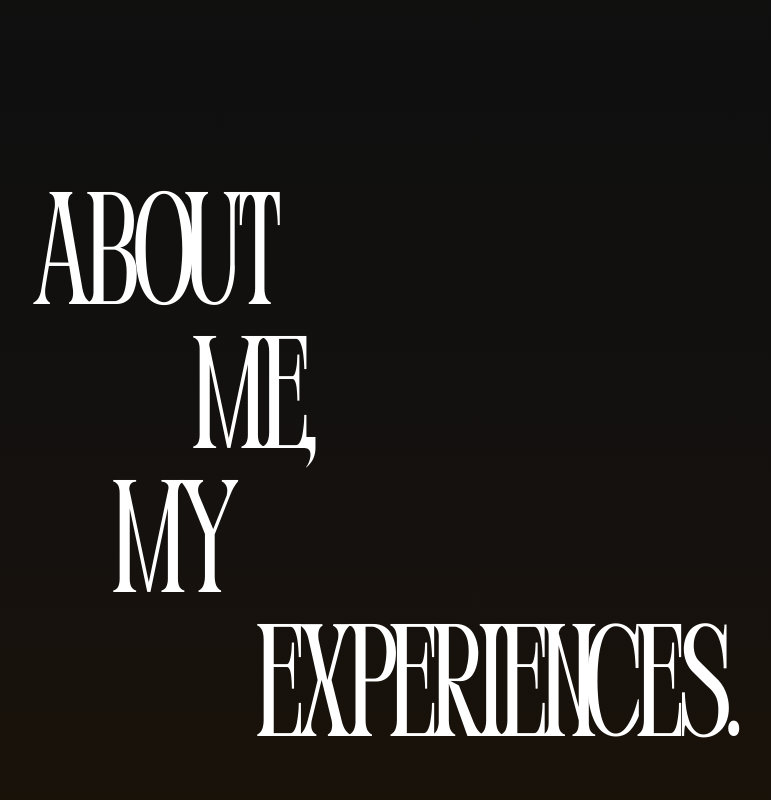
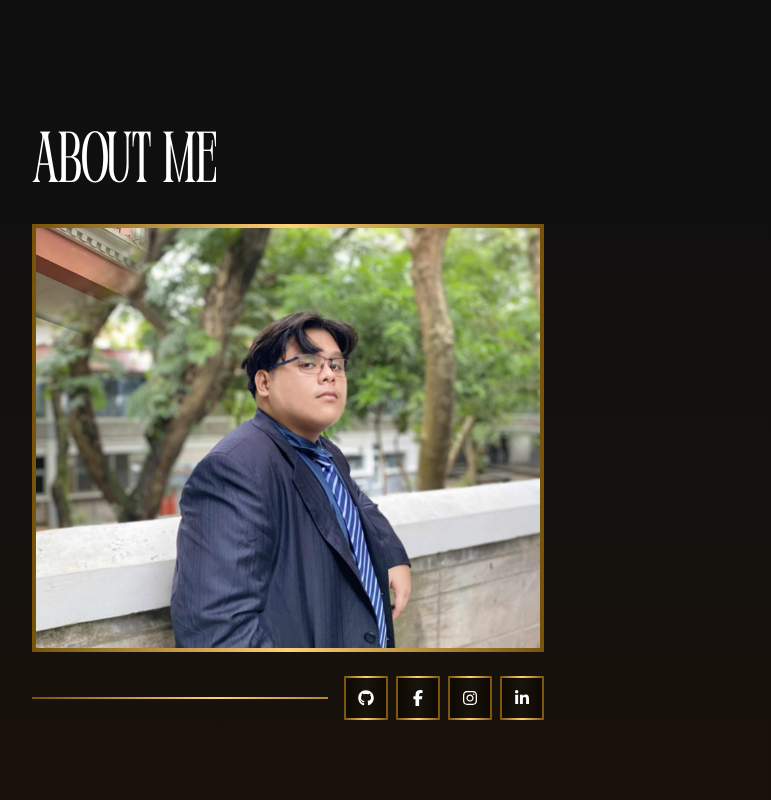
Before and after one commit to Siegenetics404/my-portfolio, a React (Vite) app: page / in a window 1280 px wide. Shown: the part 1520-2320 px from the top of the page, without its empty margins (32-803 px from the left). Built offline with nearby package versions, Linux system fonts and the light colour scheme; a web font is replaced by a local one.

Commit message:
change about design

```diff
--- a/src/App.jsx
+++ b/src/App.jsx
@@ -39,6 +39,7 @@ export class App extends Component {
           </Suspense>
           <Featured/>
           <AboutMe/>
+          <Featured/>
         </div>
       </>
     );
--- a/src/pages/AboutMe.jsx
+++ b/src/pages/AboutMe.jsx
@@ -1,21 +1,123 @@
-import React from 'react';
+import React, { useRef, useEffect } from 'react';
+import { FaFacebookF, FaInstagram, FaLinkedinIn, FaGithub } from 'react-icons/fa6';
+import profile from '../assets/images/about/profile.jpg';
+import profileHover from '../assets/images/about/profile-hover.jpg';
 
 export default function AboutMe() {
+    const containerRef = useRef(null);
+    const maskRef = useRef(null);
+
+    const mouse = useRef({ x: 0, y: 0 });
+    const trail = useRef(Array.from({ length: 10 }, () => ({ x: 0, y: 0 })));
+
+    useEffect(() => {
+        const move = (e) => {
+            const rect = containerRef.current?.getBoundingClientRect();
+            if (!rect) return;
+            mouse.current.x = e.clientX - rect.left;
+            mouse.current.y = e.clientY - rect.top;
+        };
+
+        window.addEventListener('mousemove', move);
+
+        const animate = () => {
+            const speed = 0.15;
+            trail.current.forEach((point, i) => {
+                const target = i === 0 ? mouse.current : trail.current[i - 1];
+                point.x += (target.x - point.x) * speed;
+                point.y += (target.y - point.y) * speed;
+            });
+
+            if (maskRef.current) {
+                const gradients = trail.current
+                    .map((p, i) => {
+                        const size = 180 - i * 15;
+                        const opacity = 1 - i * 0.1;
+                        return `radial-gradient(circle ${size}px at ${p.x}px ${p.y}px,
+                            rgba(255,255,255,${opacity}) 20%,
+                            rgba(255,255,255,${opacity * 0.6}) 40%,
+                            transparent 70%)`;
+                    })
+                    .join(',');
+
+                maskRef.current.style.maskImage = gradients;
+                maskRef.current.style.webkitMaskImage = gradients;
+            }
+
+            requestAnimationFrame(animate);
+        };
+
+        animate();
+
+        return () => window.removeEventListener('mousemove', move);
+    }, []);
+
+    const borderGradient = `
+        bg-[linear-gradient(to_right,#77530a,#ffd277,#77530a,#77530a,#ffd277,#77530a)]
+        bg-[length:250%] bg-left hover:bg-right transition-all duration-1000
+    `;
+
+    const socialLinks = [
+        { href: "https://github.com/Siegenetics404", icon: <FaGithub size={16} /> },
+        { href: "https://www.facebook.com/cjfranco4", icon: <FaFacebookF size={16} /> },
+        { href: "https://www.instagram.com/si_jiiii/", icon: <FaInstagram size={16} /> },
+        { href: "https://www.linkedin.com/in/cj-franco-758683237/", icon: <FaLinkedinIn size={16} /> },
+    ];
+
     return (
-        <section className="font-body bg-gradient-to-b from-[#0f0f0f] via-[#14110f] to-[#1a1208] min-h-screen flex flex-col md:flex-row">
+        <section className="font-body bg-gradient-to-b from-[#0f0f0f] via-[#14110f] to-[#1a1208] flex flex-col md:flex-row min-h-screen">
 
-            <div className="flex-1 flex flex-col justify-center px-6 md:px-16">
-
-                <h1 className="text-[4rem] sm:text-[6rem] md:text-[8rem] lg:text-[10rem] font-display font-extrabold text-white tracking-tight leading-[0.9] text-center md:text-left">
-
-                    <span className="inline md:block md:ml-0">About</span>{' '}
-                    <span className="inline md:block md:ml-24 lg:ml-40">Me,</span>{' '}
-
-                    <span className="inline md:block md:ml-12 lg:ml-20">My</span>{' '}
-                    <span className="inline md:block md:ml-36 lg:ml-56">Experiences.</span>
-
+            {/* Left Side */}
+            <div className="flex-1 flex flex-col justify-start px-6 md:px-16 py-12">
+                <h1 className="font-display text-5xl sm:text-6xl md:text-7xl font-bold text-white mb-6">
+                    About Me
                 </h1>
 
+                <div className="flex flex-col w-full max-w-md md:max-w-lg">
+                    {/* Profile Image + Hover + Gold Border */}
+                    <div
+                        ref={containerRef}
+                        className={`relative p-[4px] ${borderGradient} mb-6`}
+                    >
+                        {/* Outer gold border behind image */}
+                        <div className={`absolute inset-0 m-[6px] ${borderGradient} rounded-lg`}></div>
+
+                        <div className="relative overflow-hidden">
+                            {/* Base Image */}
+                            <img
+                                src={profile}
+                                alt="Profile"
+                                className="w-full h-96 md:h-[420px] object-cover relative z-10"
+                            />
+                            {/* Reveal Overlay */}
+                            <img
+                                ref={maskRef}
+                                src={profileHover}
+                                alt="Profile Hover"
+                                className="absolute top-0 left-0 w-full h-full object-cover pointer-events-none z-20"
+                            />
+                        </div>
+                    </div>
+
+                    {/* Line + Horizontal Social Icons */}
+                    <div className="flex items-center space-x-4">
+                        {/* Horizontal Line */}
+                        <div className="flex-1 h-[2px] p-[1px] bg-[linear-gradient(to_right,#77530a,#ffd277,#77530a,#ffd277,#77530a)] bg-[length:250%] bg-left hover:bg-right transition-all duration-1000">
+                            <div className="h-full bg-black/90"></div>
+                        </div>
+
+                        {/* Social Icons */}
+                        <div className="flex space-x-2 z-10">
+                            {socialLinks.map((social, idx) => (
+                                <div key={idx} className={`p-[2px] ${borderGradient}`}>
+                                    <a href={social.href} className="w-10 h-10 flex items-center justify-center bg-black/90 text-white">
+                                        {social.icon}
+                                    </a>
+                                </div>
+                            ))}
+                        </div>
+                    </div>
+                </div>
             </div>
 
             {/* Right Side */}
@@ -24,5 +126,5 @@ export default function AboutMe() {
             </div>
 
         </section>
-    )
+    );
 }
```
Also changed, not shown: src/assets/images/about/profile-hover.jpg (added), src/assets/images/about/profile.jpg (added).
